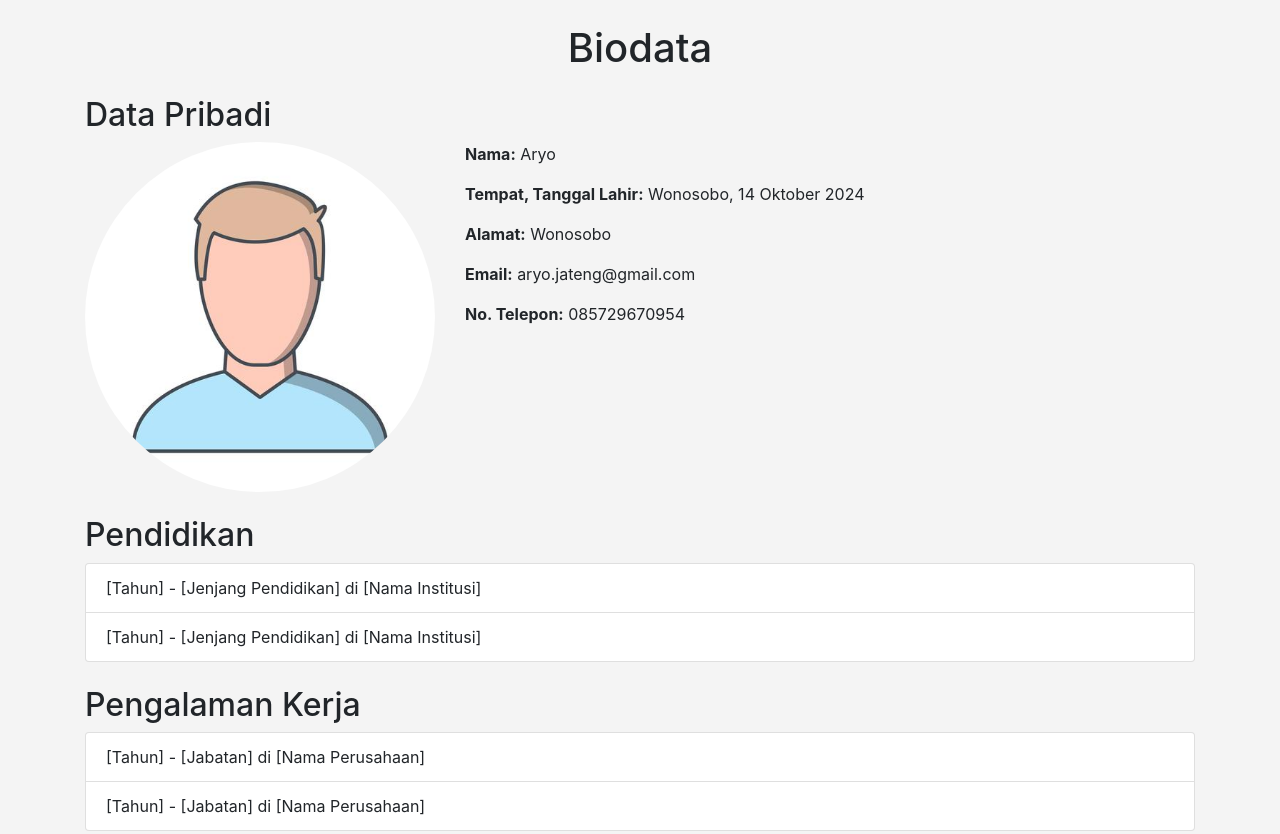
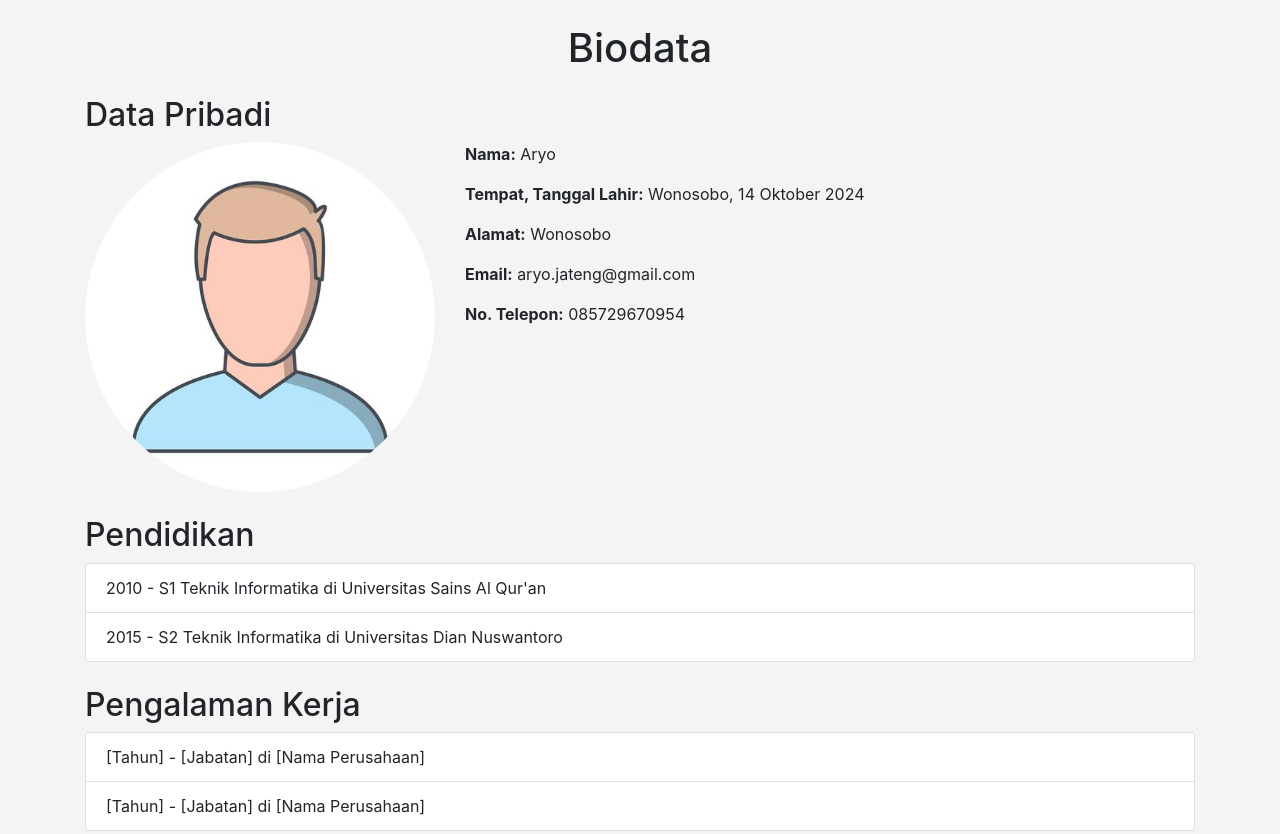
Before and after one commit to pusakadwipujangga/biodata, a plain HTML site: page index.html in a window 1280 px wide. Shown: the top 834 px of the page. Drawn offline with nearby package versions, Linux system fonts and the light colour scheme.

Commit message:
update pendidikan dari vscode

```diff
--- a/index.html
+++ b/index.html
@@ -32,8 +32,8 @@
         <section id="pendidikan" class="mb-4">
             <h2>Pendidikan</h2>
             <ul class="list-group">
-                <li class="list-group-item">[Tahun] - [Jenjang Pendidikan] di [Nama Institusi]</li>
-                <li class="list-group-item">[Tahun] - [Jenjang Pendidikan] di [Nama Institusi]</li>
+                <li class="list-group-item">2010 - S1 Teknik Informatika di Universitas Sains Al Qur'an</li>
+                <li class="list-group-item">2015 - S2 Teknik Informatika di Universitas Dian Nuswantoro</li>
             </ul>
         </section>
 
```
